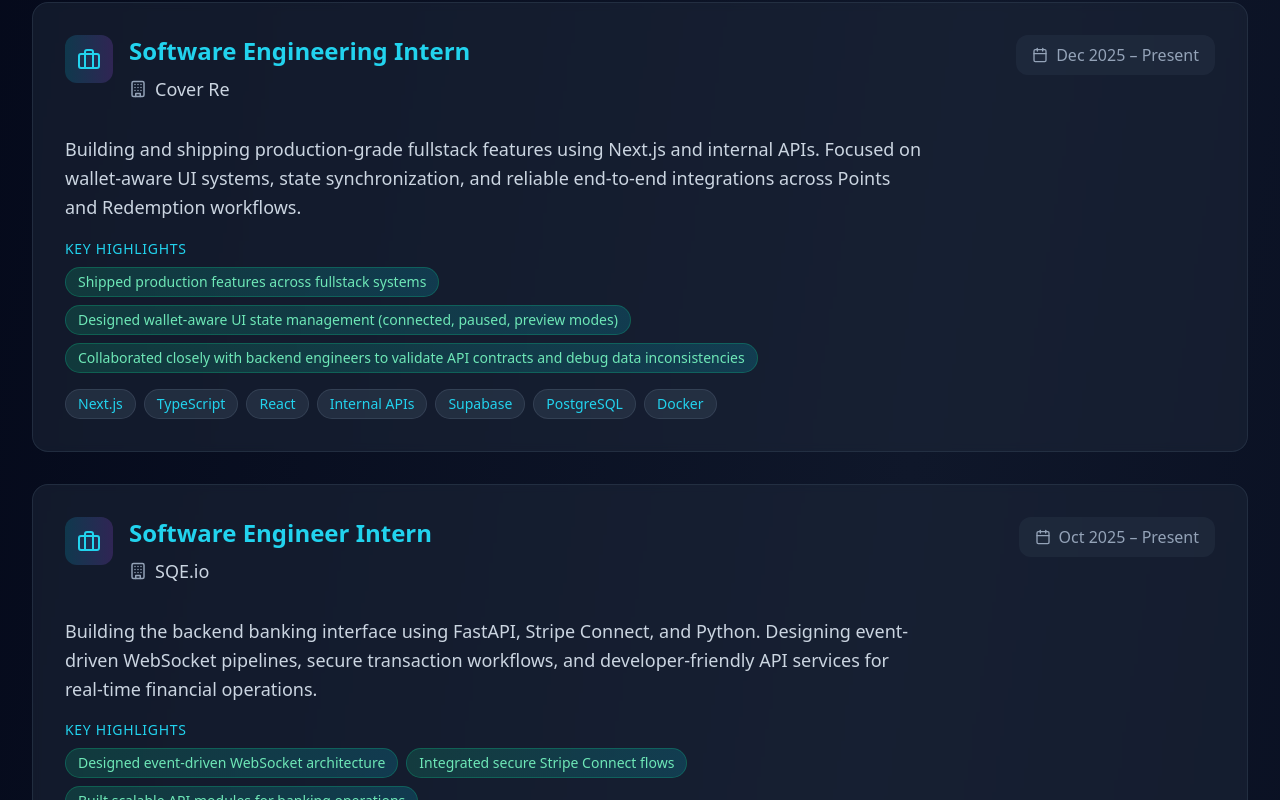
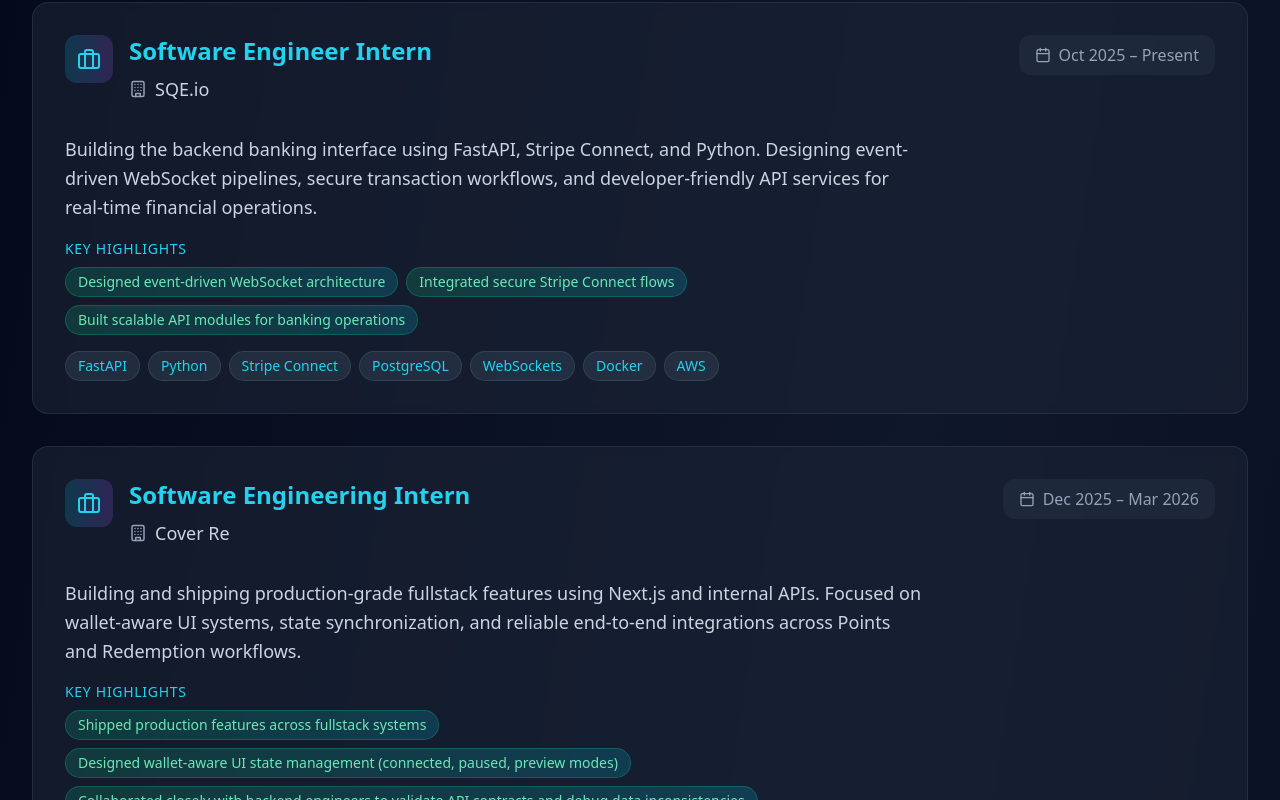
Before and after one commit to Labheshm21/portfolio, a React (Vite) app: page / in a window 1280 px wide. Shown: the part 1920-2720 px from the top of the page. Built offline with nearby package versions, Linux system fonts and the light colour scheme.

Commit message:
upadted changes

```diff
--- a/src/App.tsx
+++ b/src/App.tsx
@@ -53,19 +53,8 @@
   ];
 
   const experiences = [
-    {
-  title: "Software Engineering Intern",
-  company: "Cover Re",
-  period: "Dec 2025 – Present",
-  description: "Building and shipping production-grade fullstack features using Next.js and internal APIs. Focused on wallet-aware UI systems, state synchronization, and reliable end-to-end integrations across Points and Redemption workflows.",
-  technologies: ["Next.js", "TypeScript", "React", "Internal APIs", "Supabase", "PostgreSQL", "Docker"],
-  highlights: [
-    "Shipped production features across fullstack systems",
-    "Designed wallet-aware UI state management (connected, paused, preview modes)",
-    "Collaborated closely with backend engineers to validate API contracts and debug data inconsistencies"
-  ]
-}
-,
+
+
 
 
 
@@ -79,6 +68,19 @@
     "Designed event-driven WebSocket architecture",
     "Integrated secure Stripe Connect flows",
     "Built scalable API modules for banking operations"
+  ]
+},
+
+{
+  title: "Software Engineering Intern",
+  company: "Cover Re",
+  period: "Dec 2025 – Mar 2026",
+  description: "Building and shipping production-grade fullstack features using Next.js and internal APIs. Focused on wallet-aware UI systems, state synchronization, and reliable end-to-end integrations across Points and Redemption workflows.",
+  technologies: ["Next.js", "TypeScript", "React", "Internal APIs", "Supabase", "PostgreSQL", "Docker"],
+  highlights: [
+    "Shipped production features across fullstack systems",
+    "Designed wallet-aware UI state management (connected, paused, preview modes)",
+    "Collaborated closely with backend engineers to validate API contracts and debug data inconsistencies"
   ]
 },
 
```
